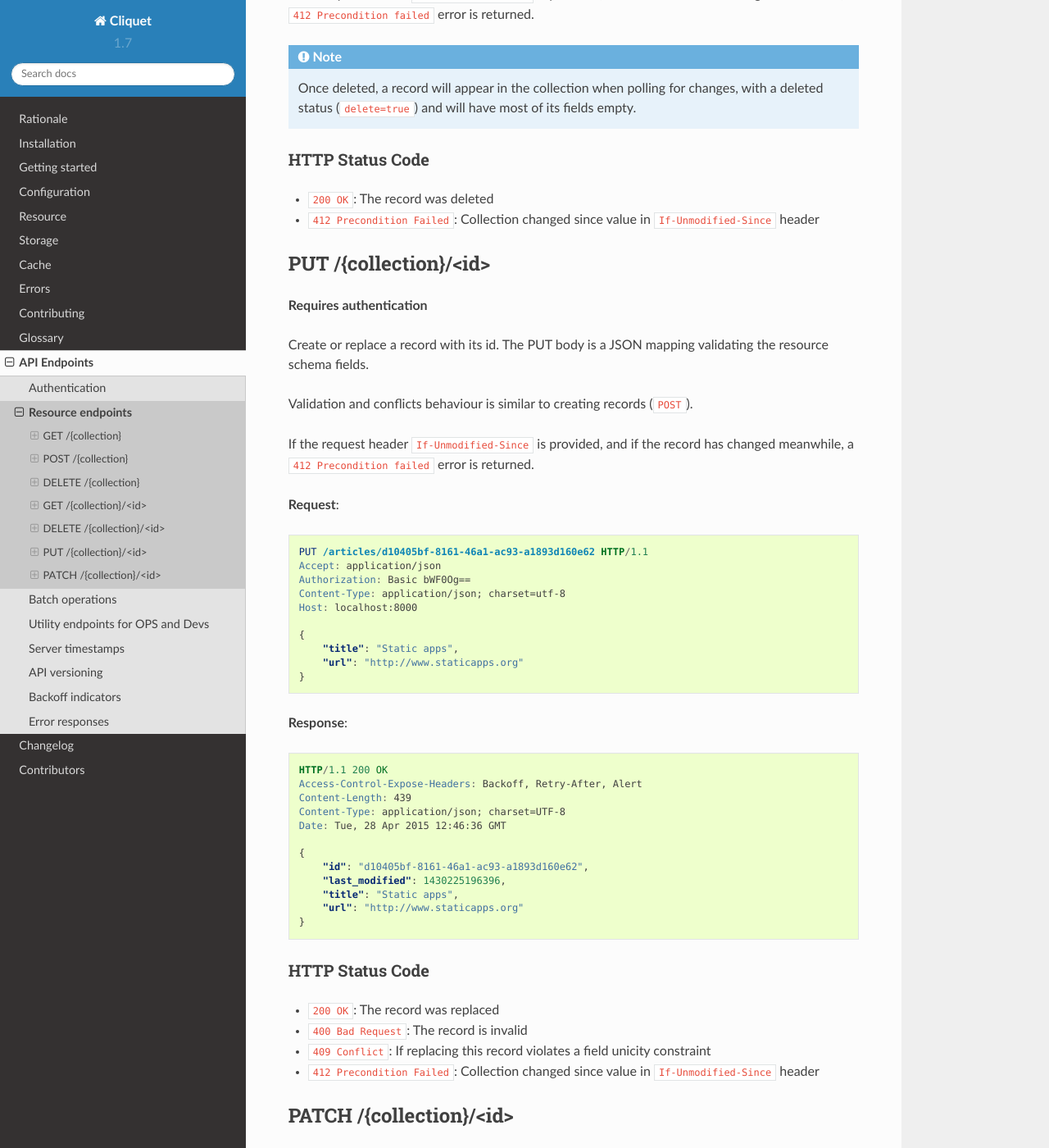
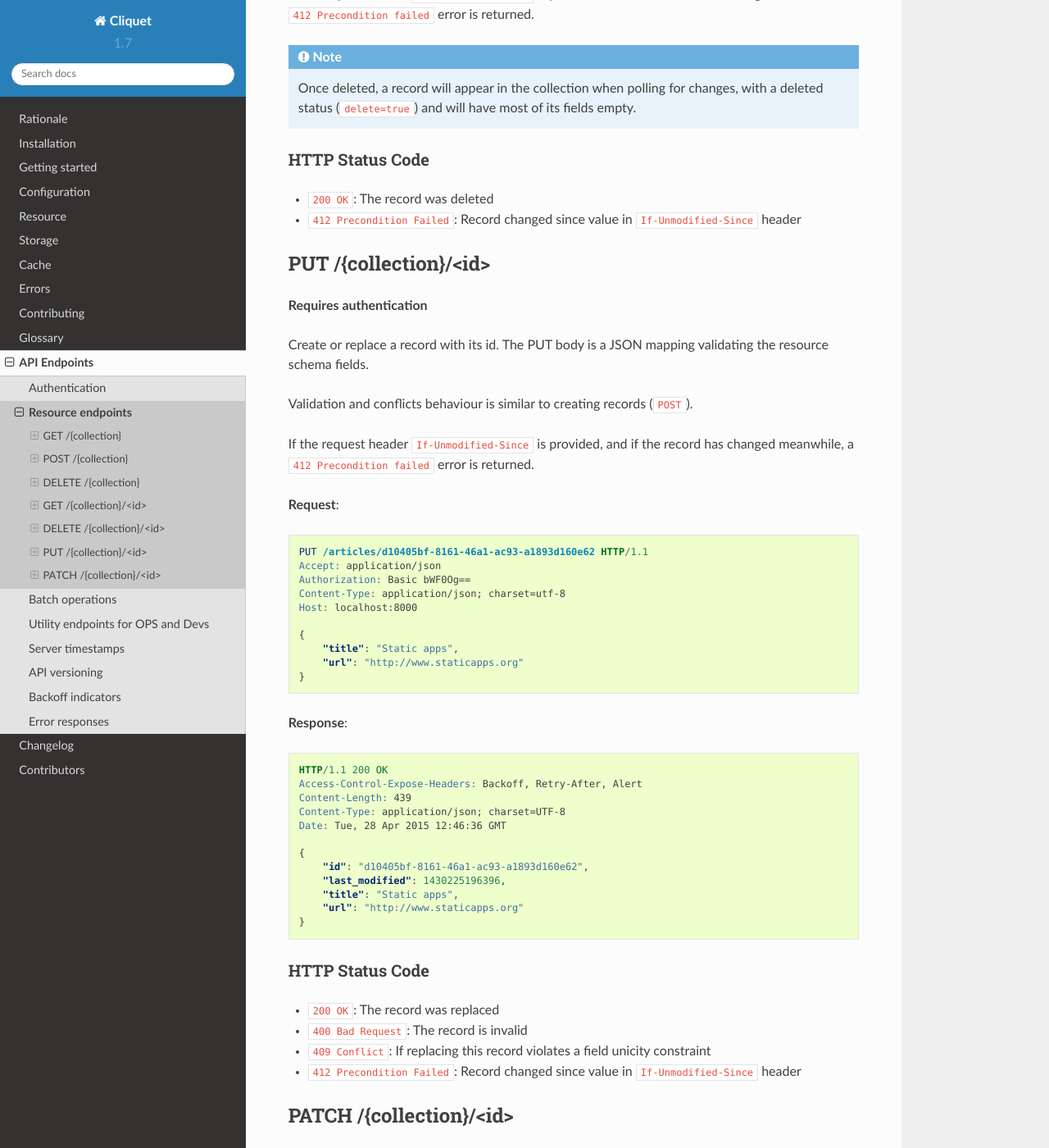
Before and after one commit to Kinto/kinto, a Sphinx documentation site: the page built from docs/api/resource.rst, in a window 1280 px wide and 1400 px high, scrolled down 7800 px. Shown: the whole window at 82% size. Built offline with Sphinx 7.4.7 and the Read the Docs theme 2.0.0, drawn with Linux system fonts in a browser that asks for light colours; some of the changed text lies outside the part shown.

Commit message:
412 responses for resources ignore rest of collection
Reading the rest of the text, and assuming REST-approach applies, these look like a copy-paste errors.

```diff
--- a/docs/api/resource.rst
+++ b/docs/api/resource.rst
@@ -413,7 +413,7 @@ HTTP Status Code
 ----------------
 
 * ``200 OK``: The record was deleted
-* ``412 Precondition Failed``: Collection changed since value in ``If-Unmodified-Since`` header
+* ``412 Precondition Failed``: Record changed since value in ``If-Unmodified-Since`` header
 
 
 PUT /{collection}/<id>
@@ -469,7 +469,7 @@ HTTP Status Code
 * ``200 OK``: The record was replaced
 * ``400 Bad Request``: The record is invalid
 * ``409 Conflict``: If replacing this record violates a field unicity constraint
-* ``412 Precondition Failed``: Collection changed since value in ``If-Unmodified-Since`` header
+* ``412 Precondition Failed``: Record changed since value in ``If-Unmodified-Since`` header
 
 
 PATCH /{collection}/<id>
@@ -547,4 +547,4 @@ HTTP Status Code
 * ``400 Bad Request``: The request body is invalid, or a read-only field was
   modified
 * ``409 Conflict``: If modifying this record violates a field unicity constraint
-* ``412 Precondition Failed``: Collection changed since value in ``If-Unmodified-Since`` header
+* ``412 Precondition Failed``: Record changed since value in ``If-Unmodified-Since`` header
```
